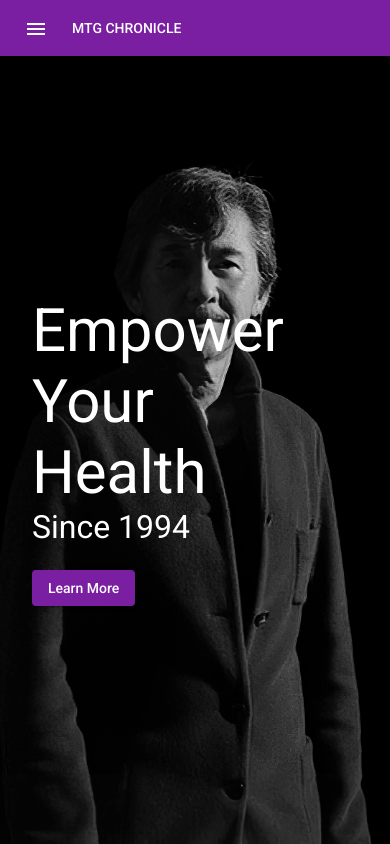
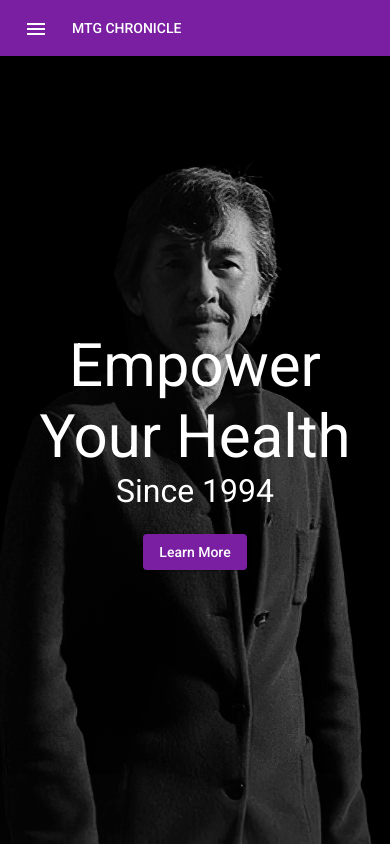
Before and after one commit to mtg-chronicle/mtg-chronicle, an Angular app: page / in a window 390 px wide. Built offline with nearby package versions, Linux system fonts and the light colour scheme.

Commit message:
make landing.component responsivepage

```diff
--- a/src/app/components/landing/landing.component.scss
+++ b/src/app/components/landing/landing.component.scss
@@ -11,7 +11,7 @@
     background-size: auto 90%;
 
     .landing__headline {
-        width: 50%;
+        width: 60%;
     }
 
     .landing__h1 {
@@ -26,6 +26,14 @@
         margin-top: 24px;
     }
 
+}
 
+:host.viewsize--small {
+    .landing {
+        .landing__headline {
+            width: 100%;
+            text-align: center;
+        }
 
+    }
 }
--- a/src/app/components/landing/landing.component.ts
+++ b/src/app/components/landing/landing.component.ts
@@ -1,15 +1,17 @@
 import { Component, OnInit } from '@angular/core';
+import { ResponsiveComponent } from '../responsive/responsive.component';
+import { ResponsiveService } from 'src/app/services/responsive.service';
 
 @Component({
   selector: 'mtg-landing',
   templateUrl: './landing.component.html',
   styleUrls: ['./landing.component.scss']
 })
-export class LandingComponent implements OnInit {
+export class LandingComponent extends ResponsiveComponent implements OnInit {
 
-  constructor() { }
-
-  ngOnInit(): void {
+  constructor(responsiveService: ResponsiveService) {
+    super(responsiveService);
   }
 
+
 }
```
